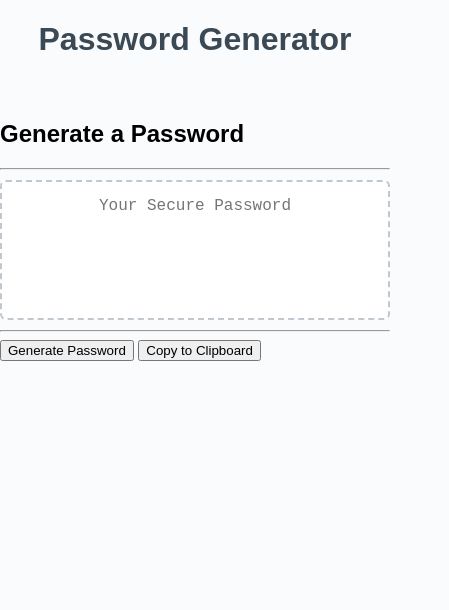
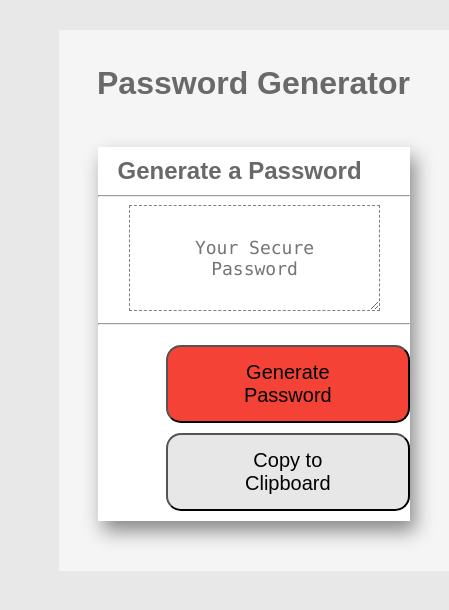
Before and after one commit to JacksonPetz/Java-Password-Gen, a plain HTML site: page index.html in a window 390 px wide. Shown: the whole page, 449 px wide, since content can reach past the window. Drawn offline with Linux system fonts and the light colour scheme.

Commit message:
Finished all CSS Styles for the HTML

```diff
--- a/Assets/CSS/style.css
+++ b/Assets/CSS/style.css
@@ -1,137 +1,135 @@
-*,
-*::before,
-*::after {
-  box-sizing: border-box;
+/* Styles for body */
+body {
+  background-color: #E8E8E8;
+  margin: 0 auto;
+  font-family: 'Arial', 'Helvetica Neue', Helvetica, sans-serif;
+  color: #696969;
+}
+/* Styles for the wrapper div */
+#wrapper {
+  background-color: #F5F5F5;
+  margin-left: 15%;
+  padding-bottom: 50px;
+  padding-top: 30px;
+  margin-top: 30px;
+  width: 980px;
+}
+/* Styles for the content div */
+#content {
+  margin-left: 10%;
+  margin-right: 10%;
+  background-color: #FFFFFF;
+  box-shadow: 5px 10px 18px #888888;
+
+}
+/* Styles for h1 */
+h1 {
+  text-align: center;
+  margin-top: 5px;
+  margin-bottom: 45px;
+  font-size: 2em;
+  font-family: 'Arial', 'Helvetica Neue', Helvetica, sans-serif;
+  font-weight: bold;
+
+}
+/* Styles for h2 */
+h2 {
+  margin-left: 20px;
+  padding-top: 10px;
+  margin-bottom: 10px;
+  font-size: 1.5em;
+  font-family: 'Arial', 'Helvetica Neue', Helvetica, sans-serif;
+  font-weight: bold;
+}
+/* Styles for textarea */
+textarea {
+  padding: 10%;
+  border: dashed 1px gray;
+  margin-left: 10%;
+  padding-left: 15%;
+  padding-right: 15%;
+  width: 50%;
+  font-family: "Lucida Console", Monaco, monospace;
+  text-align: center;
+  color: #696969;
+  font-size: 18px;
+}
+/* Styles for button div */
+#btn {
+  margin-top: 20px;
+}
+/* Styles for generate button */
+#generate {
+  background-color: #f44336;
+  font-size: 20px;
+  padding: 14px 40px;
+  border-radius: 15px;
+  margin-left: 18%;
+  margin-bottom: 10px;
+}
+/* Styles for copy button */
+#copy {
+  background-color: #e7e7e7;
+  font-size: 20px;
+  padding: 14px 40px;
+  border-radius: 15px;
+  margin-left: 10px;
+  margin-bottom: 10px;
 }
 
-html,
-body,
-.wrapper {
-  height: 100%;
-  margin: 0;
-  padding: 0;
+/* Start Media Query */
+/* A Media Query max-width: 980px */
+@media screen and (max-width: 980px) {
+  /* Resized content to fit 980px  */
+  body {
+      max-width: 980px;
+  }
+  /* Styles for the wrapper div */
+  #wrapper {
+      width: 100%;
+      }
 }
+  /* A Media Query max-width: 786px */
+  @media screen and (max-width: 786px) {
+  /* Resized content to fit 786px  */
+  body {
+      max-width: 786px;
+  }
+  /* Styles for the wrapper div */
+  #wrapper {
+      width: 100%;
+      }
+/* Styles for generate button */
+#generate {
 
-body {
-  font-family: sans-serif;
-  background-color: #f9fbfd;
+  margin-left: 10%;
+  margin-bottom: 10px;
 }
+/* Styles for copy button */
 
-.wrapper {
-  padding-top: 30px;
-  padding-left: 20px;
-  padding-right: 20px;
-}
-
-header {
-  text-align: center;
-  padding: 20px;
-  padding-top: 0px;
-  color: hsl(206, 17%, 28%);
-}
-
-.card {
-  background-color: hsl(0, 0%, 100%);
-  border-radius: 5px;
-  border-width: 1px;
-  box-shadow: rgba(0, 0, 0, 0.15) 0px 2px 8px 0px;
-  color: hsl(206, 17%, 28%);
-  font-size: 18px;
-  margin: 0 auto;
-  max-width: 800px;
-  padding: 30px 40px;
-}
-
-.card-header::after {
-  content: " ";
-  display: block;
-  width: 100%;
-  background: #e7e9eb;
-  height: 2px;
-}
-
-.card-body {
-  min-height: 100px;
-}
-
-.card-footer {
-  text-align: center;
-}
-
-.card-footer::before {
-  content: " ";
-  display: block;
-  width: 100%;
-  background: #e7e9eb;
-  height: 2px;
-}
-
-.card-footer::after {
-  content: " ";
-  display: block;
-  clear: both;
-}
-
-.btn {
-  border: none;
-  background-color: hsl(360, 91%, 36%);
-  border-radius: 25px;
-  box-shadow: rgba(0, 0, 0, 0.1) 0px 1px 6px 0px rgba(0, 0, 0, 0.2) 0px 1px 1px
-    0px;
-  color: hsl(0, 0%, 100%);
-  display: inline-block;
-  font-size: 22px;
-  line-height: 22px;
-  margin: 16px 16px 16px 20px;
-  padding: 14px 34px;
-  text-align: center;
-  cursor: pointer;
-}
-
-button[disabled] {
-  cursor: default;
-  background: #c0c7cf;
-}
-
-.float-right {
-  float: right;
-}
-
-#password {
-  -webkit-appearance: none;
-  -moz-appearance: none;
-  appearance: none;
-  border: none;
-  display: block;
-  width: 100%;
-  padding-top: 15px;
-  padding-left: 15px;
-  padding-right: 15px;
-  padding-bottom: 85px;
-  font-size: 1.2rem;
-  text-align: center;
-  margin-top: 10px;
-  margin-bottom: 10px;
-  border: 2px dashed #c0c7cf;
-  border-radius: 6px;
-  resize: none;
-  overflow: hidden;
-}
-
-@media (max-width: 690px) {
-  .btn {
-    font-size: 1rem;
-    margin: 16px 0px 0px 0px;
-    padding: 10px 15px;
+  }
+  /* A Media Query max-width: 640px */
+  @media screen and (max-width: 640px) {
+   /* Resized content to fit 640px  */
+   body {
+      max-width: 640px;
   }
 
-  #password {
-    font-size: 1rem;
+   #wrapper {
+      width: 100%;
+      }
+      #btn {
+          margin-top: 20px;
+      }
+      /* Styles for generate button */
+      #generate {
+          margin-left: 22%;
+
+      }
+      /* Styles for copy button */
+      #copy {
+          margin-left: 22%;
+
+      }
+
   }
-}
-
-@media (max-width: 500px) {
-  .btn {
-    font-size: 0.8rem;
-  }
-}
```
